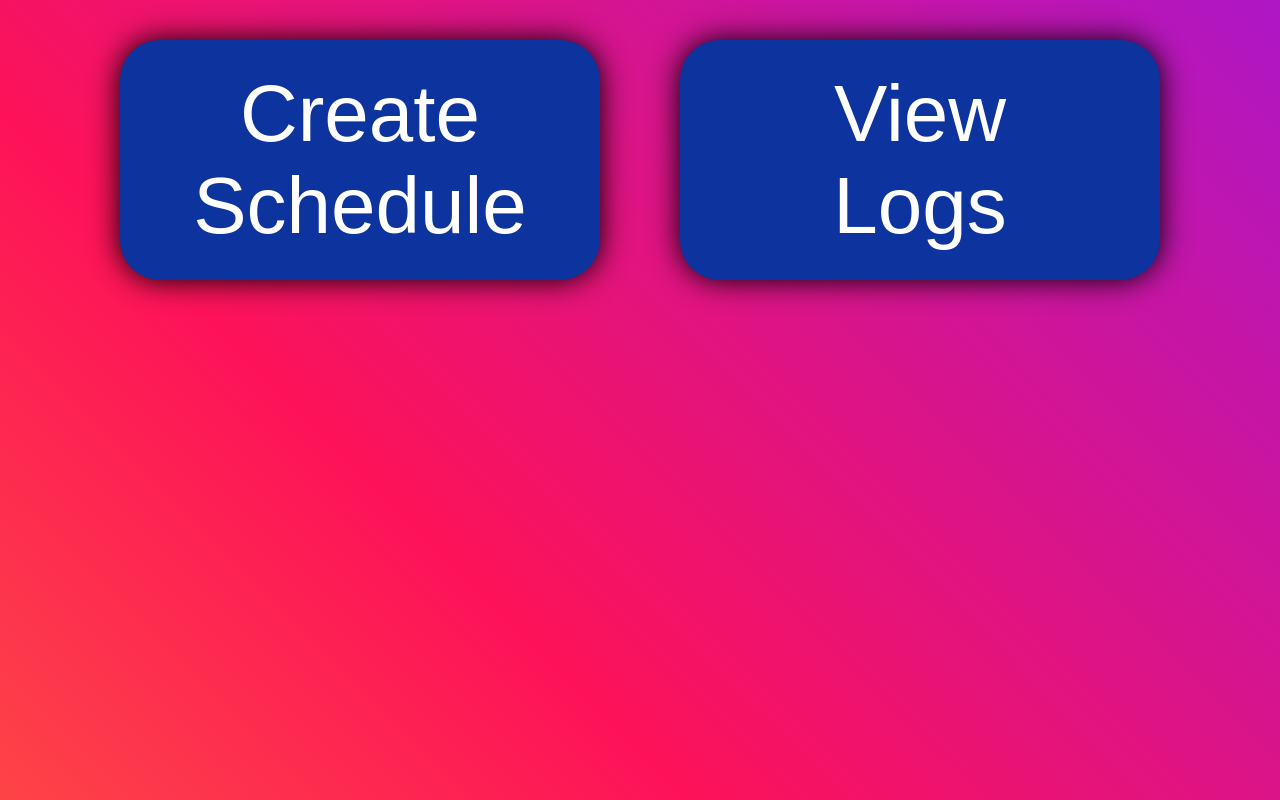
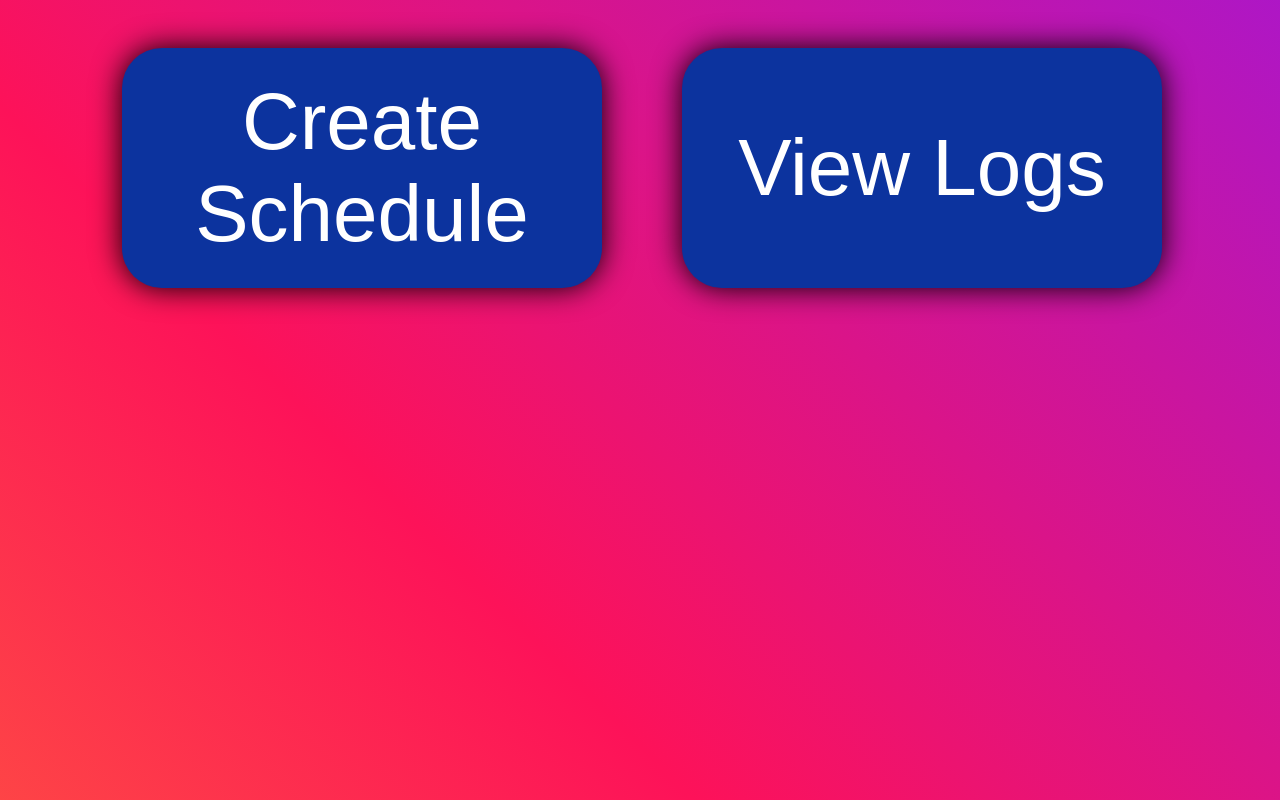
Before and after one commit to nnhsse202223/scheduling-app, a website: page Client/StylizedWebsite.html in a window 1280 px wide. Drawn offline with Linux system fonts and the light colour scheme.

Commit message:
Updated CSS, fixed line break problems

```diff
--- a/Client/Cool.css
+++ b/Client/Cool.css
@@ -1,18 +1,21 @@
-*{
+body * {
+  display: inline-block;
+  vertical-align: top;
   font-family: Arial;
   font-size: 10vmin;
   text-align: center;
   margin: 0;
 }
 
+
 body {
   background: linear-gradient(45deg, rgb(255, 166, 33) 0%, rgb(253, 18, 89) 33%, rgb(132, 25, 255) 67%, rgb(74, 204, 255) 100%);
   background-size: 300vw 300vh;
   animation: gradient 60s ease infinite;
+  text-align: center;
 }
 
 button {
-  display: inline-block;
   margin: .5em;
   height: 3em;
   width: 6em;
@@ -39,7 +42,6 @@ button:active
   margin: .5em;
   width: 6em;
   height: 3em;
-  display: inline-block;
 }
 
 #create {
--- a/Client/StylizedWebsite.html
+++ b/Client/StylizedWebsite.html
@@ -9,9 +9,9 @@
     <div>
         <div id=creationContainer>
             <button id="create" onclick="fullCSV()">Create Schedule</button>
-            <div style="display:none" id="loader"><br></div>
+            <div style="display:none" id="loader"></div>
             <button style="display:none" id="download" onclick="downloadCSV()">Download Schedule</button>
-        </div><button form="logSwitchForm" type="submit">View<br>Logs</button>
+        </div><button form="logSwitchForm" type="submit">View Logs</button>
     </div>
 </body>
 </html>
```
